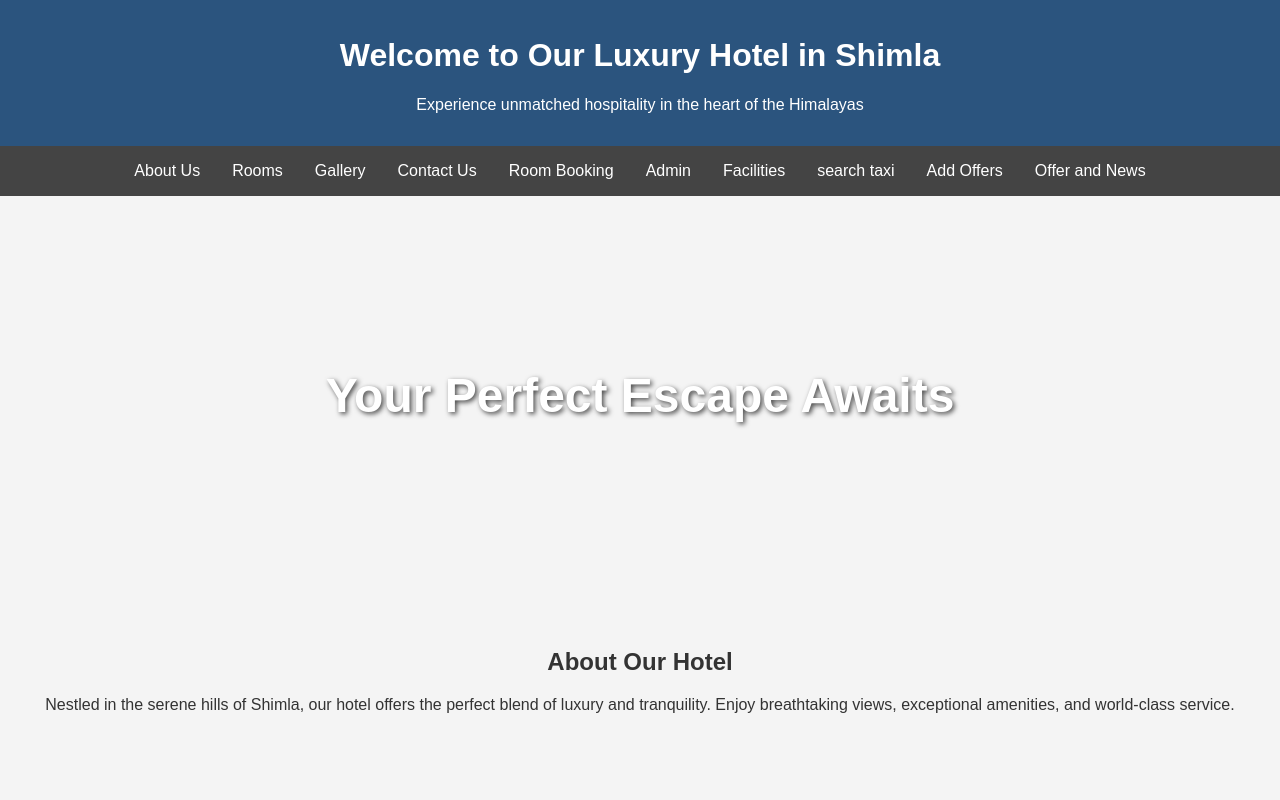
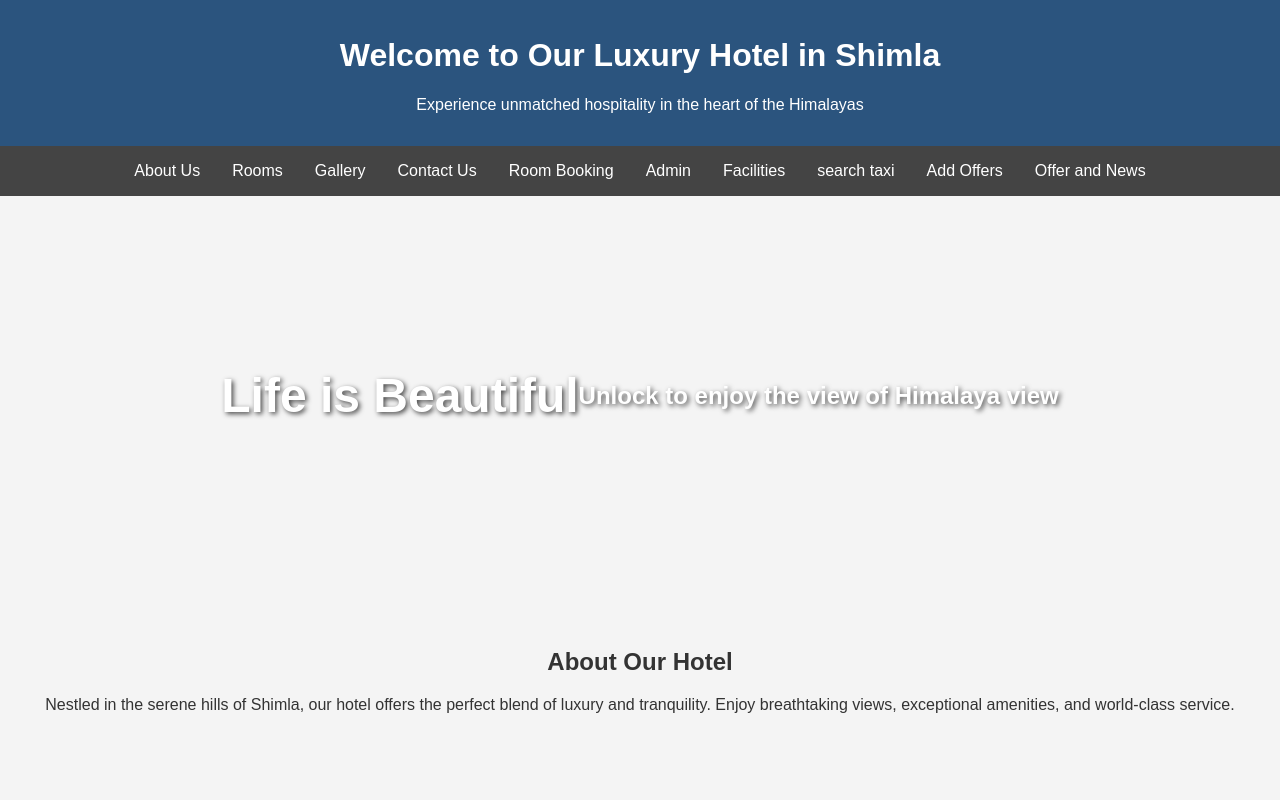
Before and after one commit to win22me/hotel, a plain HTML site: page index.html in a window 1280 px wide. Shown: the top 800 px of the page. Drawn offline with Linux system fonts and the light colour scheme; files whose address does not match are found by name.

Commit message:
reset again

```diff
--- a/index.html
+++ b/index.html
@@ -84,7 +84,8 @@
 		<a href="offers_news.php"> Offer and News</a>
     </nav>
     <div class="hero">
-        <h1>Your Perfect Escape Awaits</h1>
+        <h1>Life is Beautiful</h1>
+		<h2> Unlock to enjoy the view of Himalaya view </h2>
     </div>
     <section id="about" class="section">
         <h2>About Our Hotel</h2>
```
